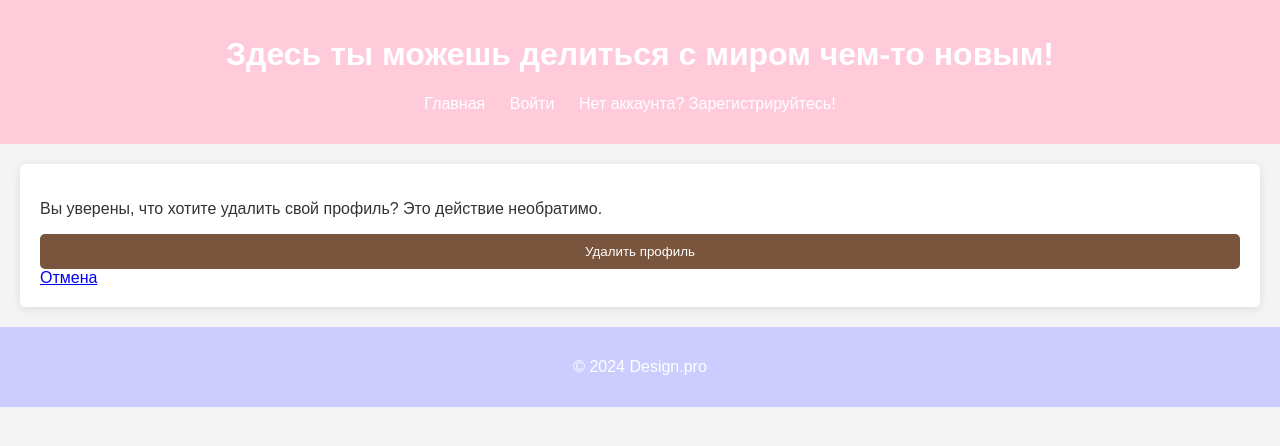
After one commit to AR13987/Rudi_Blog, a Django app: page /BA/delete_profile/ in a window 1280 px wide. The commit adds this page. Shown: the top 446 px of the page. Run offline with Django 5.2, Linux system fonts and the light colour scheme.

Commit message:
delete profile

```diff
--- /dev/null
+++ b/BP/BA/templates/confirm_delete.html
@@ -0,0 +1,11 @@
+{% extends "base.html" %}
+
+{% block title %}<title>Удаление профиля</title>{% endblock %}
+{% block content %}
+   <form method="post">
+       {% csrf_token %}
+       <p>Вы уверены, что хотите удалить свой профиль? Это действие необратимо.</p>
+       <button type="submit">Удалить профиль</button>
+       <a href="{% url 'BA:profile' %}">Отмена</a>
+   </form>
+{% endblock %}
--- a/BP/BA/templates/profile.html
+++ b/BP/BA/templates/profile.html
@@ -12,4 +12,5 @@
 {% endif %}
 <p><strong>Биография:</strong> {{ user.bio }}</p>
 <a href="{% url 'BA:editing_profile' %}">Редактирование профиля</a>
+<a href="{% url 'BA:delete_profile' %}">Удалить профиль</a>
 {% endblock %}
--- a/BP/BA/urls.py
+++ b/BP/BA/urls.py
@@ -11,5 +11,6 @@ urlpatterns = [
 
 urlpatterns += [
     path('editing_profile/', views.editing_profile_view, name='editing_profile'),
-    path('profile/', views.profile_view, name='profile')
+    path('profile/', views.profile_view, name='profile'),
+    path('delete_profile/', views.delete_profile_view, name='delete_profile'),
 ]
--- a/BP/BA/views.py
+++ b/BP/BA/views.py
@@ -24,7 +24,24 @@ def profile_view(request):
 
 
 
-from django.shortcuts import redirect, render
+def delete_profile_view(request):
+    if request.method == 'POST':
+
+        user = request.user
+
+        # Удаление всеч постов и комментариев пользователя:
+        # Post.objects.filter(author=user).delete()
+        # Comment.objects.filter(author=user).delete()
+
+        user.delete()
+
+        return redirect('BA:index')
+
+    return render(request, 'confirm_delete.html')
+
+
+
+from django.shortcuts import redirect, render, get_object_or_404
 from .forms import CustomUserCreationForm, CustomAuthenticationForm
 def register(request):
     if request.method == 'POST':
```
Also changed, not shown: BP/db.sqlite3.
